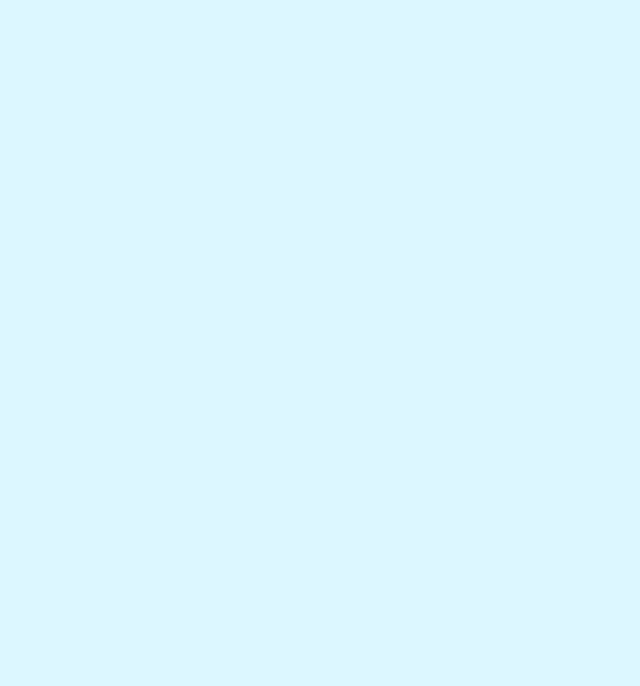
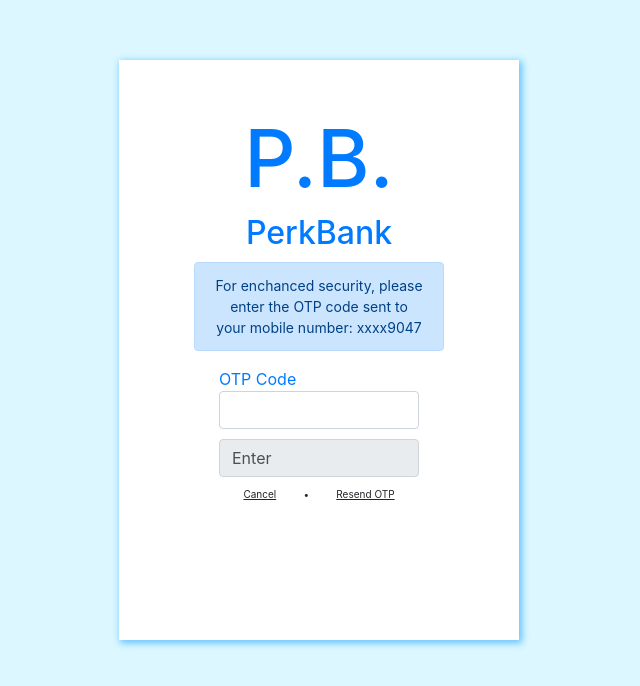
Before and after one commit to elliottan/perkbank, an Angular app: page /otp-check in a window 1280 px wide. Before the commit this address led to /. Shown: the top 686 px of the page, without its empty margins (321-961 px from the left). Built offline with nearby package versions, Linux system fonts and the light colour scheme.

Commit message:
set up OTP code checking page UI

```diff
--- a/src/app/app-routing.module.ts
+++ b/src/app/app-routing.module.ts
@@ -6,6 +6,7 @@ import { AuthGuard } from './auth.guard';
 import { LoginSelectComponent } from './login-select/login-select.component';
 import { LoginComponent } from './login/login.component';
 import { DashboardComponent } from './dashboard/dashboard.component';
+import { OtpCheckComponent } from './otp-check/otp-check.component';
 
 const routes: Routes = [
   {
@@ -26,8 +27,11 @@ const routes: Routes = [
   {
       path      : 'login',
       component : LoginComponent
+  },
+  {
+      path      : 'otp-check',
+      component : OtpCheckComponent
   }
-
 ];
 
 @NgModule({
--- a/src/app/app.module.ts
+++ b/src/app/app.module.ts
@@ -8,13 +8,15 @@ import { AppComponent } from './app.component';
 import { LoginSelectComponent } from './login-select/login-select.component';
 import { LoginComponent } from './login/login.component';
 import { DashboardComponent } from './dashboard/dashboard.component';
+import { OtpCheckComponent } from './otp-check/otp-check.component';
 
 @NgModule({
   declarations: [
     AppComponent,
     LoginSelectComponent,
     LoginComponent,
-    DashboardComponent
+    DashboardComponent,
+    OtpCheckComponent
   ],
   imports: [
     BrowserModule,
--- a/src/app/login/login.component.ts
+++ b/src/app/login/login.component.ts
@@ -18,8 +18,12 @@ export class LoginComponent implements OnInit {
   }
 
   login(username, password) {
-    console.log(username);
-    console.log(password);
+    // console.log(username);
+    // console.log(password);
+
+    // TODO: perform username and password checks
+
+    this.router.navigate(["/otp-check"]);
   }
 
   navigateToLoginSelection() {
--- /dev/null
+++ b/src/app/otp-check/otp-check.component.css
@@ -0,0 +1,72 @@
+div.otp-check-container .container {
+  margin: auto;
+  margin-top: 60px;
+  padding-top: 50px;
+  height: 580px;
+  max-width: 400px;
+  background-color: #FFFFFF;
+  border-width: 2;
+  border-color: black;
+  box-shadow: 2px 2px 7px 1px #64C1FF;
+  text-align: center;
+}
+
+div.otp-check-container h1 {
+  font-size: 80px;
+
+}
+
+div.otp-check-container .form-group {
+  max-width: 250px;
+  margin: auto;
+  margin-top: 10px;
+}
+
+div.otp-check-container .form-group .text-primary{
+  max-width: 200px;
+  margin: auto;
+}
+
+div.otp-check-container .alert {
+  font-size: 14px;
+}
+
+div.otp-check-container .input-group-text {
+  max-width: 200px;
+  margin: auto;
+  margin-top: 10px;
+  margin-bottom: 10px;
+  cursor: pointer;
+}
+
+div.otp-check-container .input-group-text:hover {
+  background-color: #F5F6F7 !important;
+}
+
+input[type=text], input[type=password] {
+  max-width: 200px;
+  margin: auto;
+}
+
+div.otp-check-container .input-group-prepend {
+  max-width: 200px;
+  margin: auto;
+  text-align: center;
+  font-size: 10px;
+}
+
+div .input-group-small-links {
+  max-width: 200px;
+  margin: auto;
+  text-align: center;
+  text-decoration: underline;
+  cursor: pointer;
+}
+
+div .input-group-small-links:hover {
+  color: #D0D3D6 !important;
+}
+
+div .input-group-small-links:active {
+  color: black !important;
+}
--- /dev/null
+++ b/src/app/otp-check/otp-check.component.html
@@ -0,0 +1,19 @@
+<div class="otp-check-container">
+  <div class="container">
+    <h1 class="text-center text-primary">P.B.</h1>
+    <h2 class="text-center text-primary">PerkBank</h2>
+    <form>
+      <div class="form-group">
+        <div #alert class="alert fade show" ngClass="{{alertClass}}" role="alert">{{alertMessage}}</div>
+        <div class="text-left text-primary">OTP Code</div>
+        <input type="text" #otpCode class="form-control" name="otp-code" ngModel>
+        <div class="input-group-text" (click)="verifyOtp(otpCode.value)">Enter</div>
+        <div class="input-group-prepend">
+          <div class="input-group-small-links" (click)="navigateToLogin()">Cancel</div>
+          <div>&nbsp;•&nbsp;</div>
+          <div class="input-group-small-links" (click)="resendOtp()">Resend OTP</div>
+        </div>
+      </div>
+    </form>
+  </div>
+</div>
--- /dev/null
+++ b/src/app/otp-check/otp-check.component.ts
@@ -0,0 +1,39 @@
+import { Component, OnInit } from '@angular/core';
+import { Router } from '@angular/router';
+
+@Component({
+  selector: 'app-otp-check',
+  templateUrl: './otp-check.component.html',
+  styleUrls: ['./otp-check.component.css']
+})
+export class OtpCheckComponent implements OnInit {
+  alertMessage: string;
+  alertClass: string;
+  mobileNumberLastFourDigits: number;
+
+  constructor(private router: Router) { }
+
+  ngOnInit() {
+    this.mobileNumberLastFourDigits = 9047;
+
+    this.alertMessage = "For enchanced security, please enter the OTP code sent to your mobile number: xxxx" + this.mobileNumberLastFourDigits.toString();
+    this.alertClass = "alert-primary";
+  }
+
+  navigateToLogin() {
+    this.router.navigate(["/login"]);
+  }
+
+  resendOtp() {
+    // TODO: re-send OTP to phone
+
+    this.alertMessage = "A new OTP code has been sent to your mobile number: xxxx" + this.mobileNumberLastFourDigits.toString();
+    this.alertClass = "alert-warning";
+  }
+
+  verifyOtp(otpCode) {
+    // TODO: verfication of OTP
+
+    this.router.navigate(["/dashboard"]);
+  }
+}
```
Also changed, not shown: 1 other file (tests, documents, lock files or other folders). Lines whose indentation alone changed are shown as unchanged.
